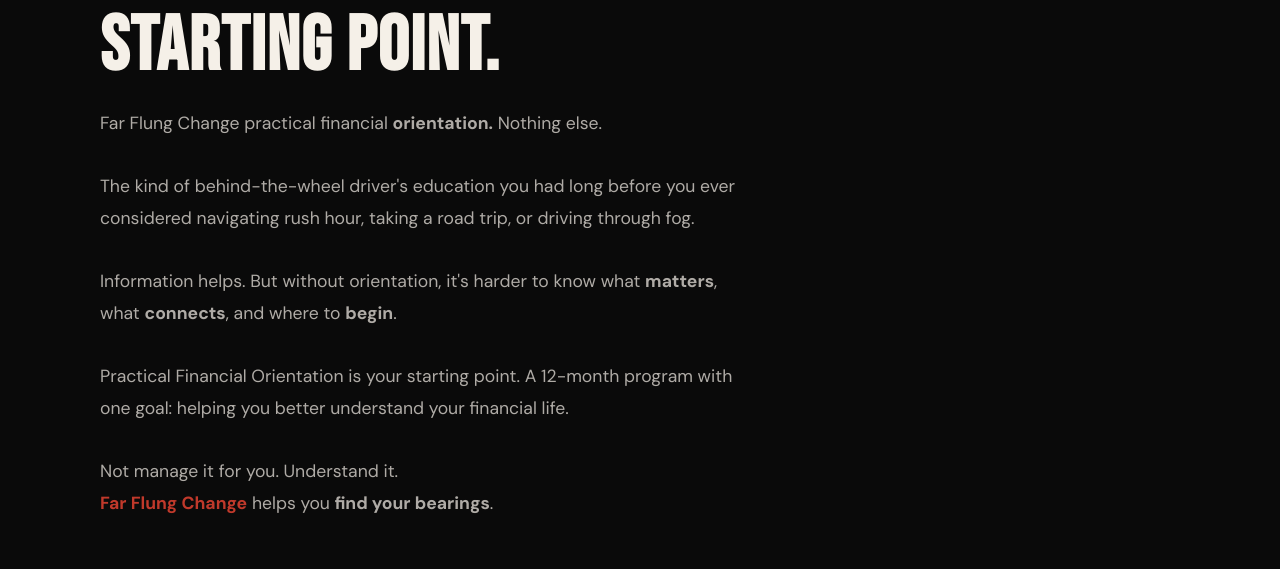
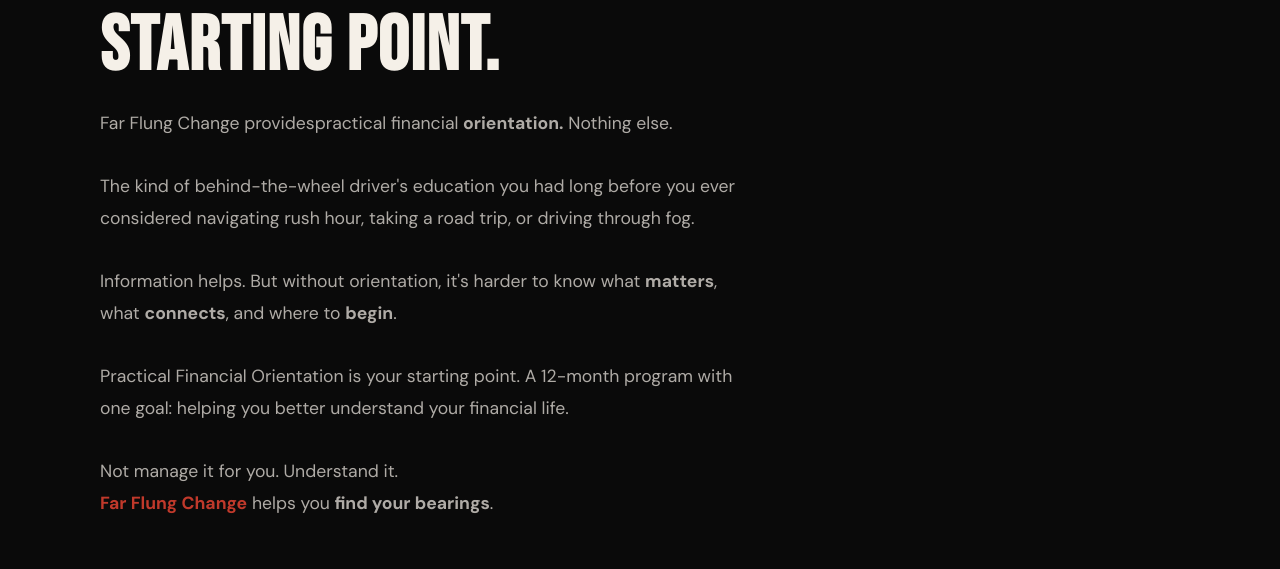
Before and after one commit to jvgiv/ffcpreview, a Next.js app: page / in a window 1280 px wide. Shown: the part 3255-3824 px from the top of the page. Built offline with nearby package versions, Linux system fonts and the light colour scheme; no server answers.

Commit message:
adding provides

```diff
--- a/src/app/components/home/Guide.js
+++ b/src/app/components/home/Guide.js
@@ -12,7 +12,7 @@ export default function Guide() {
             You don&apos;t need another product. You need a starting point.
           </h2>
           <p>
-            Far Flung Change practical financial{" "}
+            Far Flung Change providespractical financial{" "}
             <span style={{ fontWeight: "bold" }}>orientation.</span>  Nothing else.
             <br />
             <br />
```
